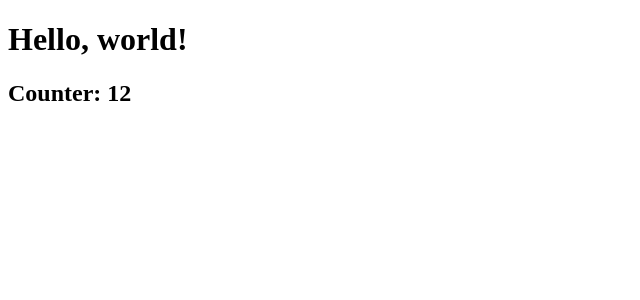
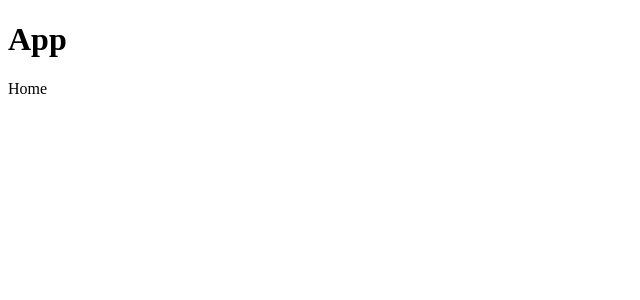
Before and after one commit to JakeLane/JakeLane.github.io, a React app: page / in a window 1280 px wide. Shown: the top 300 px of the page, without its empty margins (0-640 px from the left). Built offline with nearby package versions, Linux system fonts and the light colour scheme.

Commit message:
Added routing

```diff
--- a/package.json
+++ b/package.json
@@ -20,13 +20,15 @@
   "homepage": "https://github.com/JakeLane/JakeLane.github.io#readme",
   "dependencies": {
     "react": "^15.4.1",
-    "react-dom": "^15.4.1"
+    "react-dom": "^15.4.1",
+    "react-router": "^3.0.0"
   },
   "devDependencies": {
     "@types/node": "^6.0.54",
     "@types/react": "^0.14.55",
     "@types/react-dom": "^0.14.19",
-	"@types/react-hot-loader": "^3.0.0",
+    "@types/react-hot-loader": "^3.0.0",
+    "@types/react-router": "^2.0.41",
     "awesome-typescript-loader": "^3.0.0-beta.17",
     "react-hot-loader": "^3.0.0-beta.6",
     "source-map-loader": "^0.1.5",
--- a/src/components/App.tsx
+++ b/src/components/App.tsx
@@ -1,20 +1,16 @@
 import * as React from 'react';
-import Counter from './Counter';
-import Layout from './Layout';
 
-// If you use React Router, make this component
-// render <Router> with your routes. Currently,
-// only synchronous routes are hot reloaded, and
-// you will see a warning from <Router> on every reload.
-// You can ignore this warning. For details, see:
-// https://github.com/reactjs/react-router/issues/2182
+interface IAppProps extends React.Props<any> {
+	children?: JSX.Element;
+}
 
-class App extends React.Component<void, void> {
+class App extends React.Component<IAppProps, void> {
 	public render() {
 		return (
-			<Layout>
-				<Counter />
-			</Layout>
+			<div>
+				<h1>App</h1>
+				{this.props.children}
+			</div>
 		);
 	}
 }
--- a/src/components/Counter.tsx
+++ /dev/null
@@ -1,33 +0,0 @@
-import * as React from 'react';
-
-class Counter extends React.Component<void, any> {
-	private interval: number;
-	constructor() {
-		super();
-		this.state = {
-			counter: 5,
-		};
-	}
-
-	public componentDidMount() {
-		this.interval = setInterval(this.tick.bind(this), 1000);
-	}
-
-	public componentWillUnmount() {
-		clearInterval(this.interval);
-	}
-
-	public render() {
-		return (
-			<h2>Counter: {this.state.counter}</h2>
-		);
-	}
-
-	private tick() {
-		this.setState({
-			counter: this.state.counter + 1,
-		});
-	}
-}
-
-export default Counter;
--- /dev/null
+++ b/src/components/Home.tsx
@@ -0,0 +1,11 @@
+import * as React from 'react';
+
+class Home extends React.Component<void, void> {
+	public render() {
+		return (
+			<p>Home</p>
+		);
+	}
+}
+
+export default Home;
--- a/src/components/Layout.tsx
+++ /dev/null
@@ -1,16 +0,0 @@
-import * as React from 'react';
-
-interface LayoutProps extends React.Props<any> {
-	children?: JSX.Element;
-}
-
-function Layout({ children }: LayoutProps) {
-	return (
-		<div>
-			<h1>Hello, world!</h1>
-			{children}
-		</div>
-	);
-}
-
-export default Layout;
--- /dev/null
+++ b/src/components/Projects.tsx
@@ -0,0 +1,11 @@
+import * as React from 'react';
+
+class Projects extends React.Component<void, void> {
+	public render() {
+		return (
+			<p>Projects</p>
+		);
+	}
+}
+
+export default Projects;
--- a/src/index.tsx
+++ b/src/index.tsx
@@ -2,13 +2,14 @@ import * as React from 'react';
 import * as ReactDOM from 'react-dom';
 import { AppContainer } from 'react-hot-loader';
 import App from './components/App';
+import routes from './routes';
 
 const root = document.getElementById('root');
 
 function render() {
 	ReactDOM.render(
 		<AppContainer>
-			<App />
+			{ routes }
 		</AppContainer>,
 		root,
 	);
--- /dev/null
+++ b/src/routes.tsx
@@ -0,0 +1,14 @@
+import * as React from 'react';
+import { browserHistory, IndexRoute, Route, Router } from 'react-router';
+import App from './components/App';
+import Home from './components/Home';
+import Projects from './components/Projects';
+
+export default (
+	<Router history={ browserHistory }>
+		<Route path="/" component={ App }>
+			<IndexRoute component={ Home }/>
+			<Route path="projects" component={ Projects }/>
+		</Route>
+	</Router>
+);
--- a/tslint.json
+++ b/tslint.json
@@ -3,8 +3,7 @@
 	"rules": {
 		"curly": true,
 		"indent": [true, "tabs"],
-		"quotemark": [true, "single", "jsx-double"],
-		"interface-name": false
+		"quotemark": [true, "single", "jsx-double"]
 	},
 	"jsRules": {
 		"curly": true
```
